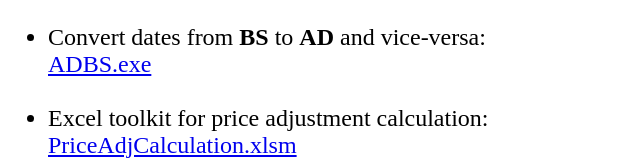
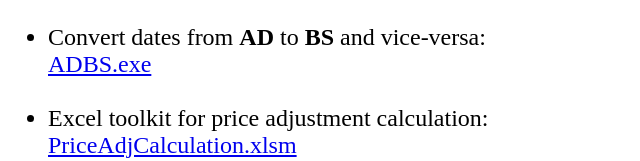
Before and after one commit to pragyanone/ShresthaPragyan.com.np, a plain HTML site: page index.html in a window 1280 px wide. Shown: the part 207-368 px from the top of the page, 0-640 px from the left. Drawn offline with Linux system fonts and the light colour scheme.

```diff
--- a/index.html
+++ b/index.html
@@ -27,7 +27,7 @@
 				</li>
 		</font>
 		<br>
-		<li>Convert dates from <b>BS</b> to <b> AD</b> and vice-versa:<br><a
+		<li>Convert dates from <b>AD</b> to <b>BS</b> and vice-versa:<br><a
 				href="https://github.com/pragyanone/Stuffs/raw/main/ADBS/ADBS.exe">ADBS.exe</a></li>
 		<br>
 		<li>Excel toolkit for price adjustment calculation:<br><a
```
